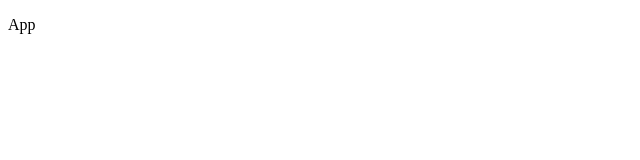
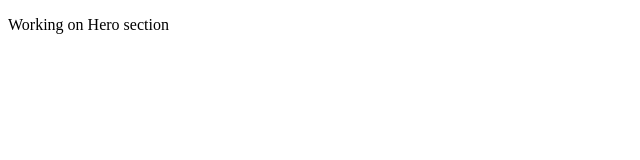
Before and after one commit to zaku86/urban-rise-app, a React (Create React App) app: page / in a window 1280 px wide. Shown: the top 160 px of the page, without its empty margins (0-640 px from the left). Built offline with nearby package versions, Linux system fonts and the light colour scheme.

Commit message:
change text

```diff
--- a/src/App.jsx
+++ b/src/App.jsx
@@ -1,7 +1,7 @@
 function App() {
   return (
     <div>
-      <p>App</p>
+      <p>Working on Hero section</p>
     </div>
   );
 }
```
